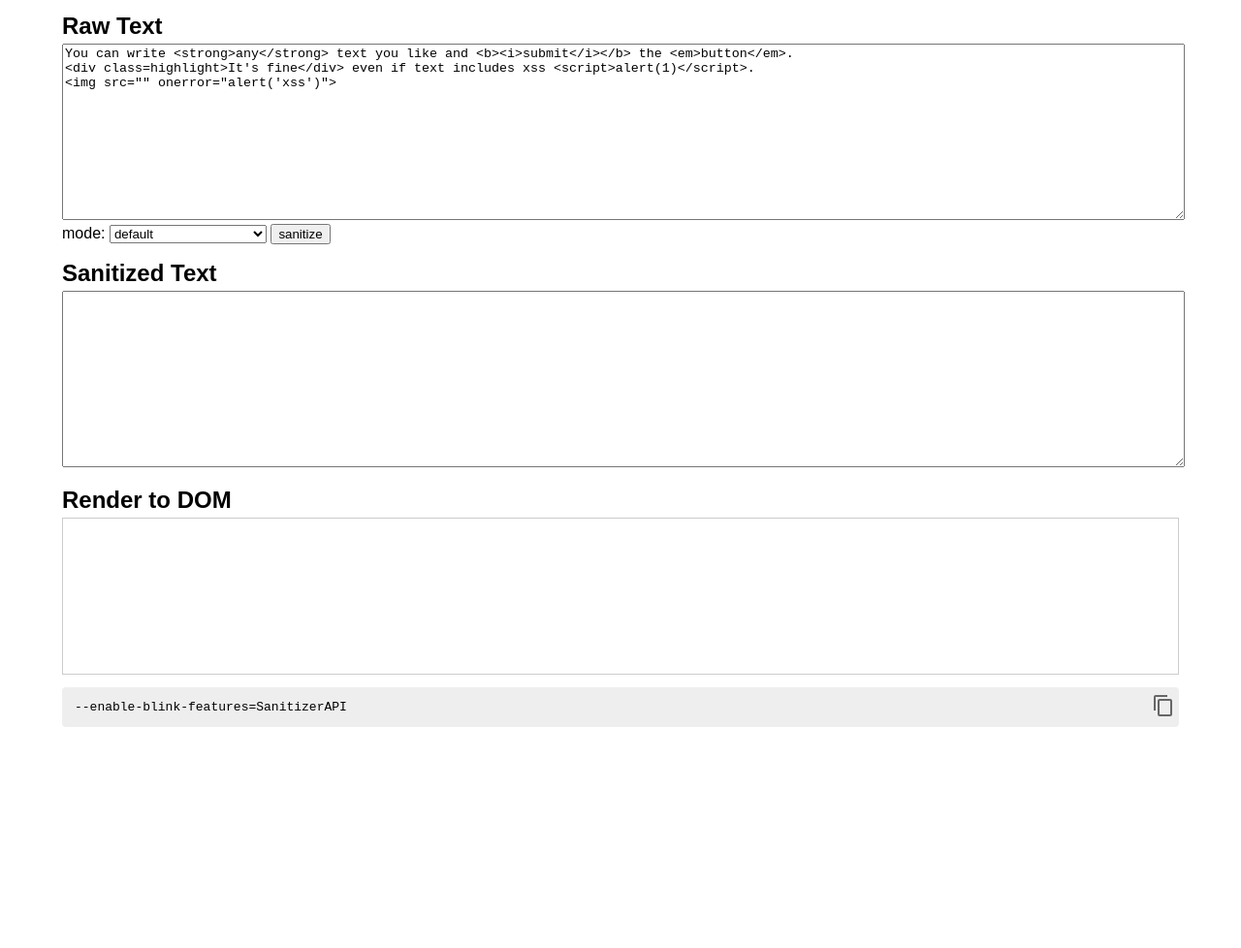
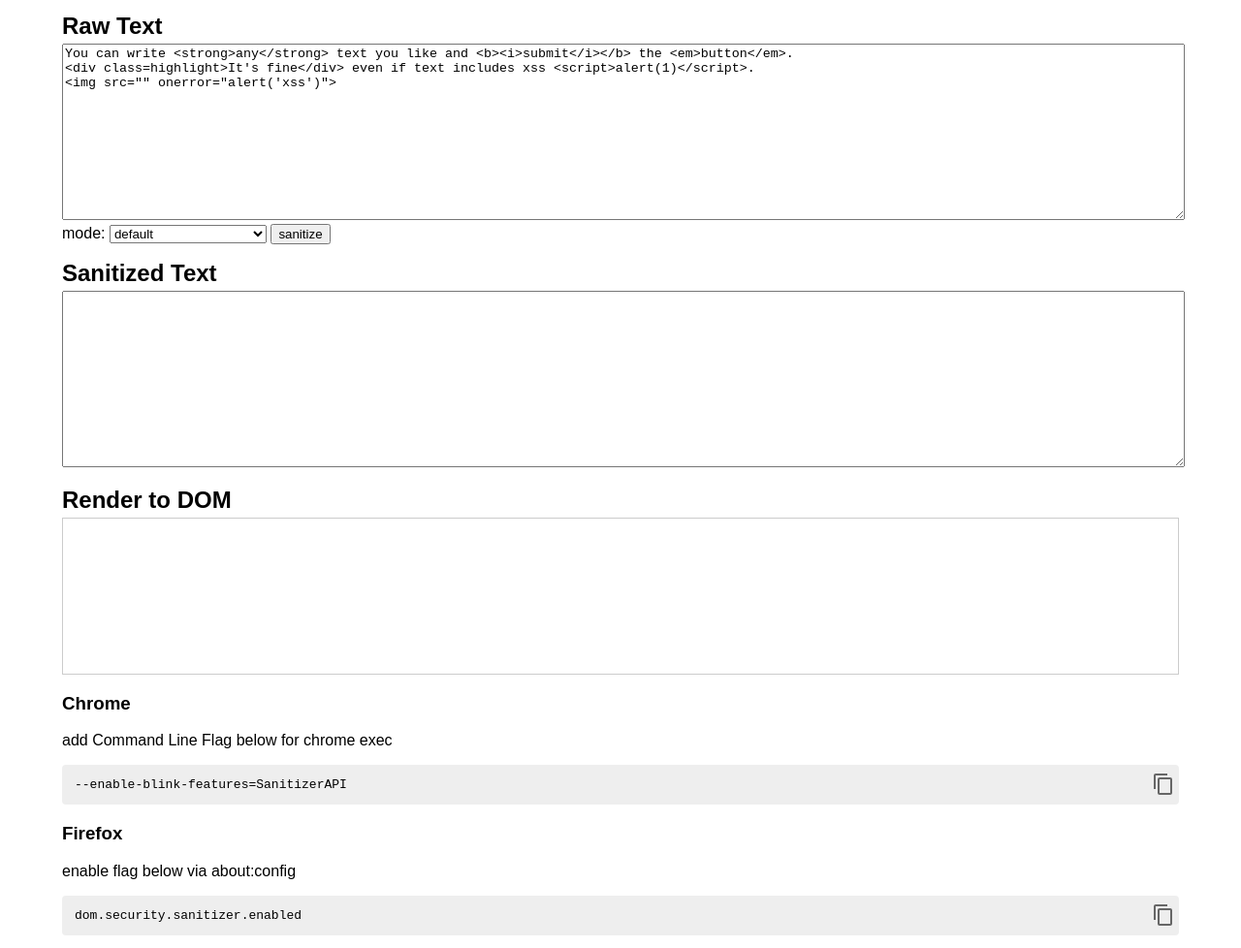
Before and after one commit to JackJey/sanitizer-api-demo, a plain HTML site: page index.html in a window 1280 px wide. Shown: the part 81-1059 px from the top of the page at 97% size. Before the commit the page ends 844 px from the top, so only its background shows below. Drawn offline with Linux system fonts and the light colour scheme.

Commit message:
add firefox settings

```diff
--- a/index.html
+++ b/index.html
@@ -57,11 +57,11 @@ pre {
   padding: 1em;
 }
 
-#code {
+.code {
   padding: 0;
   margin: 0;
   width: var(--width);
-  position: absolute;
+  position: relative;
 }
 
 svg {
@@ -70,7 +70,7 @@ svg {
   cursor: pointer;
   position: absolute;
   right: 4px;
-  top: 20px;
+  top: 8px;
 }
 </style>
 
@@ -104,14 +104,27 @@ You can write <strong>any</strong> text you like and <b><i>submit</i></b> the <e
 <h2>Render to DOM</h2>
 <output id=render></output>
 
-<div id=code>
-  <svg id=copy height=24 width=24>
+<h3>Chrome</h3>
+<p>add Command Line Flag below for chrome exec</p>
+<div class=code>
+  <svg class=copy height=24 width=24>
     <title>Copy code</title>
     <path d="M0 0h24v24H0z" fill="none"></path>
     <path d="M16 1H4c-1.1 0-2 .9-2 2v14h2V3h12V1zm3 4H8c-1.1 0-2 .9-2 2v14c0 1.1.9 2 2 2h11c1.1 0 2-.9 2-2V7c0-1.1-.9-2-2-2zm0 16H8V7h11v14z"></path>
   </svg>
   <pre><code>--enable-blink-features=SanitizerAPI</code></pre>
 </div>
+
+<h3>Firefox</h3>
+<p>enable flag below via about:config</p>
+<div class=code>
+  <svg class=copy height=24 width=24>
+    <title>Copy code</title>
+    <path d="M0 0h24v24H0z" fill="none"></path>
+    <path d="M16 1H4c-1.1 0-2 .9-2 2v14h2V3h12V1zm3 4H8c-1.1 0-2 .9-2 2v14c0 1.1.9 2 2 2h11c1.1 0 2-.9 2-2V7c0-1.1-.9-2-2-2zm0 16H8V7h11v14z"></path>
+  </svg>
+  <pre><code>dom.security.sanitizer.enabled</code></pre>
+</div>
 <footer>
 </footer>
 
--- a/main.js
+++ b/main.js
@@ -42,8 +42,10 @@ document.on('DOMContentLoaded', async (e) => {
     $('#render').appendChild(result)
   })
 
-  $('#copy').on('click', async () => {
-    const code = $('#code pre code').textContent
-    await navigator.clipboard.writeText(code);
+  $$('.copy').forEach((svg) => {
+    svg.on('click', async (e) => {
+      const code = e.target.parentElement.querySelector('pre code').textContent
+      await navigator.clipboard.writeText(code);
+    })
   })
 })
```
